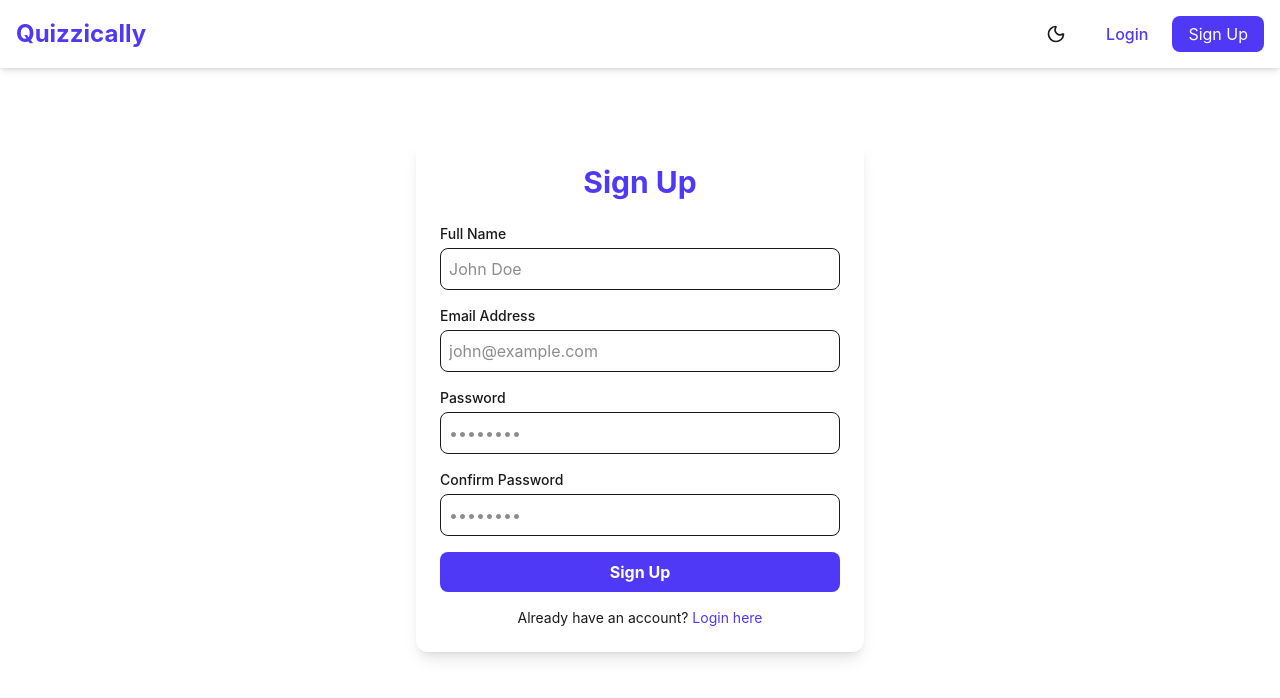
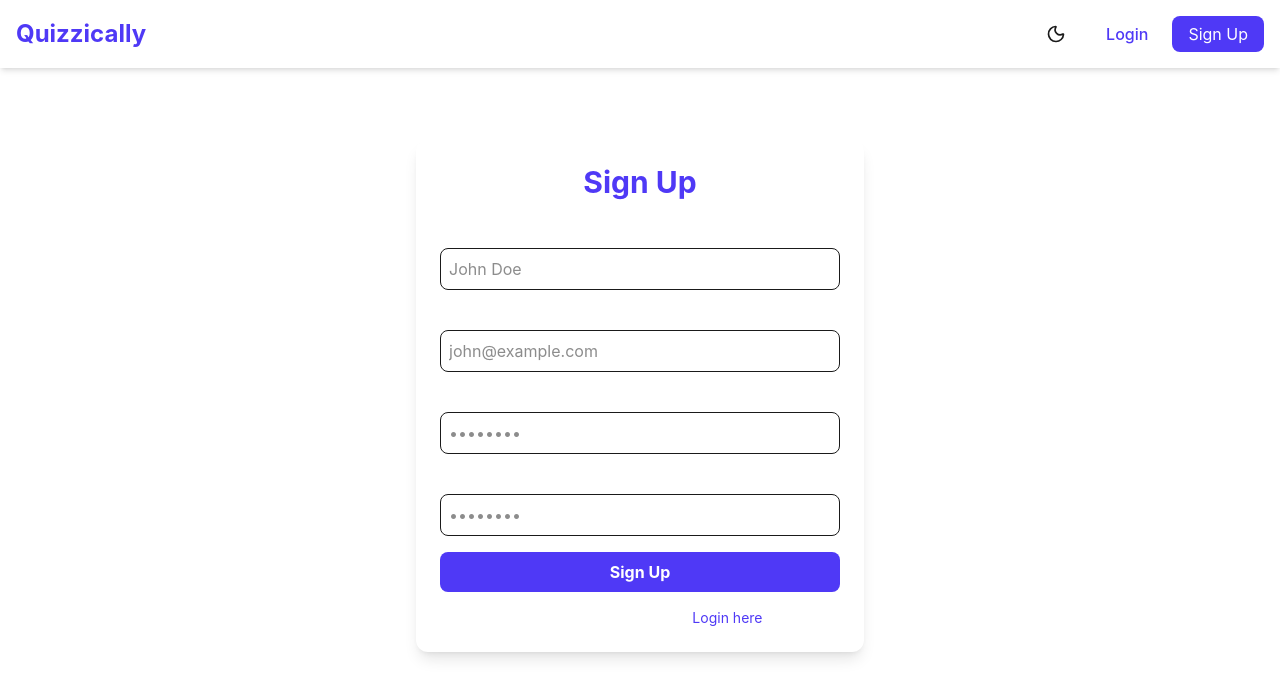
Before and after one commit to Oniban/quizically, a React (Vite) app in the folder client/: page /signup in a window 1280 px wide. Shown: the top 698 px of the page. Built offline with nearby package versions, Linux system fonts and the light colour scheme.

Commit message:
Fixed unreadable text on Signup and Login page

```diff
--- a/client/src/pages/Auth/Login.jsx
+++ b/client/src/pages/Auth/Login.jsx
@@ -38,7 +38,7 @@ const Login = () => {
 
             <form onSubmit={handleSubmit(onSubmit)} className="space-y-4">
                 <div>
-          <label className="block text-sm font-medium mb-1">Email Address</label>
+                    <label className="block text-sm text-white font-medium mb-1">Email Address</label>
                     <input
                         type="email"
                         {...register('email', { required: 'Email is required' })}
@@ -49,7 +49,7 @@ const Login = () => {
                 </div>
 
                 <div>
-          <label className="block text-sm font-medium mb-1">Password</label>
+                    <label className="block text-sm text-white font-medium mb-1">Password</label>
                     <input
                         type="password"
                         {...register('password', { required: 'Password is required' })}
@@ -68,7 +68,7 @@ const Login = () => {
                 </button>
             </form>
 
-      <p className="mt-4 text-center text-sm">
+            <p className="mt-4 text-center text-white text-sm">
                 Don't have an account?{' '}
                 <Link to="/signup" className="text-indigo-600 dark:text-indigo-400 hover:underline">
                     Sign up here
--- a/client/src/pages/Auth/Signup.jsx
+++ b/client/src/pages/Auth/Signup.jsx
@@ -41,7 +41,7 @@ const Signup = () => {
 
             <form onSubmit={handleSubmit(onSubmit)} className="space-y-4">
                 <div>
-          <label className="block text-sm font-medium mb-1">Full Name</label>
+                    <label className="block text-sm text-white font-medium mb-1">Full Name</label>
                     <input
                         type="text"
                         {...register('name', { required: 'Name is required' })}
@@ -52,7 +52,7 @@ const Signup = () => {
                 </div>
 
                 <div>
-          <label className="block text-sm font-medium mb-1">Email Address</label>
+                    <label className="block text-sm text-white font-medium mb-1">Email Address</label>
                     <input
                         type="email"
                         {...register('email', {
@@ -69,7 +69,7 @@ const Signup = () => {
                 </div>
 
                 <div>
-          <label className="block text-sm font-medium mb-1">Password</label>
+                    <label className="block text-sm text-white font-medium mb-1">Password</label>
                     <input
                         type="password"
                         {...register('password', {
@@ -83,7 +83,7 @@ const Signup = () => {
                 </div>
 
                 <div>
-          <label className="block text-sm font-medium mb-1">Confirm Password</label>
+                    <label className="block text-sm text-white font-medium mb-1">Confirm Password</label>
                     <input
                         type="password"
                         {...register('confirmPassword', {
@@ -105,7 +105,7 @@ const Signup = () => {
                 </button>
             </form>
 
-      <p className="mt-4 text-center text-sm">
+            <p className="mt-4 text-center text-white text-sm">
                 Already have an account?{' '}
                 <Link to="/login" className="text-indigo-600 dark:text-indigo-400 hover:underline">
                     Login here
```
Also changed, not shown: 1 other file (tests, documents, lock files or other folders). Lines whose indentation alone changed are shown as unchanged.
